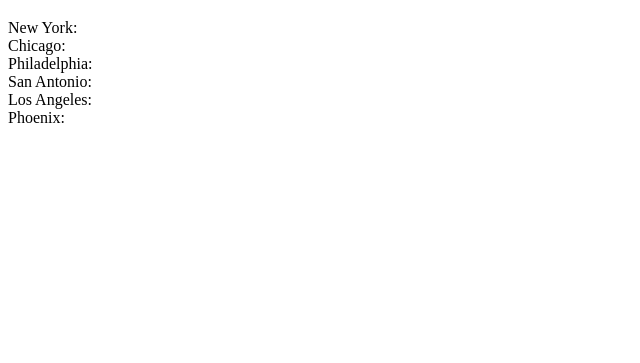
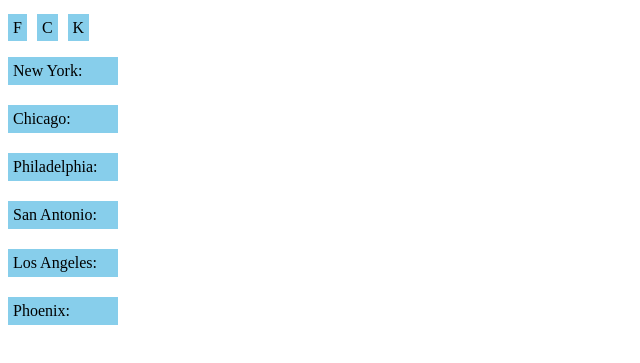
Before and after one commit to Rwilkins1/applicationexercises, a plain HTML site: page public/weather.htm in a window 1280 px wide. Shown: the part 61-424 px from the top of the page, without its empty margins (0-640 px from the left). Drawn offline with nearby package versions, Linux system fonts and the light colour scheme.

Commit message:
completed the function to convert to celcius and added some code to prevent users from running celcius if the units are already in celcius

```diff
--- a/public/ModelTest.js
+++ b/public/ModelTest.js
@@ -12,9 +12,7 @@
 		});
 	});
 		app.controller("WeatherController", function($scope, $http) {
-
-			$scope.getdata = function() {
-				console.log("The function ran");
+			var unit = "fahrenheit";
 			var display = [];
 			display[0] = angular.element("#show0");
 			display[1] = angular.element("#show1");
@@ -22,7 +20,7 @@
 			display[3] = angular.element("#show3");
 			display[4] = angular.element("#show4");
 			display[5] = angular.element("#show5");
-				console.log(display[0]);
+
 			var cities = [];
 			cities[0] = "New York";
 			cities[1] = "Chicago";
@@ -31,14 +29,15 @@
 			cities[4] = "Los Angeles";
 			cities[5] = "Phoenix";
 
+			$scope.getdata = function() {
+
 				var url = "http://api.openweathermap.org/data/2.5/forecast/daily";
 
 				for(var i = 0; i <= 5; i++) {
-					console.log(i);
 					$http.jsonp(url, { params: {
 						APPID: "6793535174d5edec09fb58f14a9263ef",
 						q: cities[i],
-						cnt: 3,
+						cnt: 5,
 						units: "imperial",
 						callback: 'JSON_CALLBACK'
 					}}).success(function(data, status, headers, config) {
@@ -50,7 +49,7 @@
 							console.log("Doing the loop");
 							i = 0;
 						}
-						display[i].append(data.list[0].temp.max + " degrees</h3>");
+						display[i].html(data.list[0].temp.max);
 						i++;
 
 					}).error(function(data, status, headers, config) {
@@ -58,10 +57,19 @@
 					});
 				}
 			}
-			// $scope.getdata();
-			// $scope.getdata("New York", "NYdata");
-			// console.log(NYdata);
-			// console.log($scope.getdata("New York", "NY"));
+
+			$scope.tocelcius = function() {
+				console.log(unit);
+				if(unit == "fahrenheit") {
+					for(var i = 0; i < display.length; i++) {
+						var content = display[i].html()
+						var converted = (content - 32) * (5/9);
+						var rounded = Math.round(converted * 100)/100;
+						display[i].html(rounded);
+					}
+				}
+				unit = "celcius";
+			}
 
 			$scope.locations = [{
 				name: "New York",
--- /dev/null
+++ b/public/weather.css
@@ -0,0 +1,20 @@
+.display {
+	background-color: skyblue;
+	margin-top: 20px;
+	width: 100px;
+	padding: 5px;
+}
+#fahrenheit {
+	background-color: skyblue;
+	margin-right: 10px;
+	padding: 5px;
+}
+#celcius {
+	background-color: skyblue;
+	margin-right: 10px;
+	padding: 5px;
+}
+#kelvin {
+	background-color: skyblue;
+	padding: 5px;
+}
--- a/public/weather.htm
+++ b/public/weather.htm
@@ -1,17 +1,31 @@
 <!DOCTYPE html>
 <html>
 <head>
+	<link rel="stylesheet" type="text/css" href="weather.css">
 	<title>Weather</title>
 </head>
 <body ng-app = "ModelTest">
 	<h1>Hello!</h1>
 	<main ng-controller="WeatherController as weather" ng-init="getdata()">
-		<div id="show0">New York: </div>
-		<div id="show1">Chicago: </div>
-		<div id="show2">Philadelphia: </div>
-		<div id="show3">San Antonio: </div>
-		<div id="show4">Los Angeles: </div>
-		<div id="show5">Phoenix: </div>
+		<span id="fahrenheit">F</span><span ng-click="tocelcius()" id="celcius">C</span><span id="kelvin">K</span>
+		<div class="display">
+			New York:<div id="show0"></div>
+		</div>
+		<div class="display">
+			Chicago: <div id="show1"></div>
+		</div>
+		<div class="display">
+			Philadelphia: <div id="show2"></div>
+		</div>
+		<div class="display">
+			San Antonio: <div id="show3"></div>
+		</div>
+		<div class="display">
+			Los Angeles: <div id="show4"></div>
+		</div>
+		<div class="display">
+			Phoenix: <div id="show5"></div>
+		</div>
 		<!-- <div ng-repeat="place in locations">
 			<h3>{{ place.name }}</h3>
 			<h3>{{ place.state }}</h3> -->
```
Lines whose indentation alone changed are shown as unchanged.
